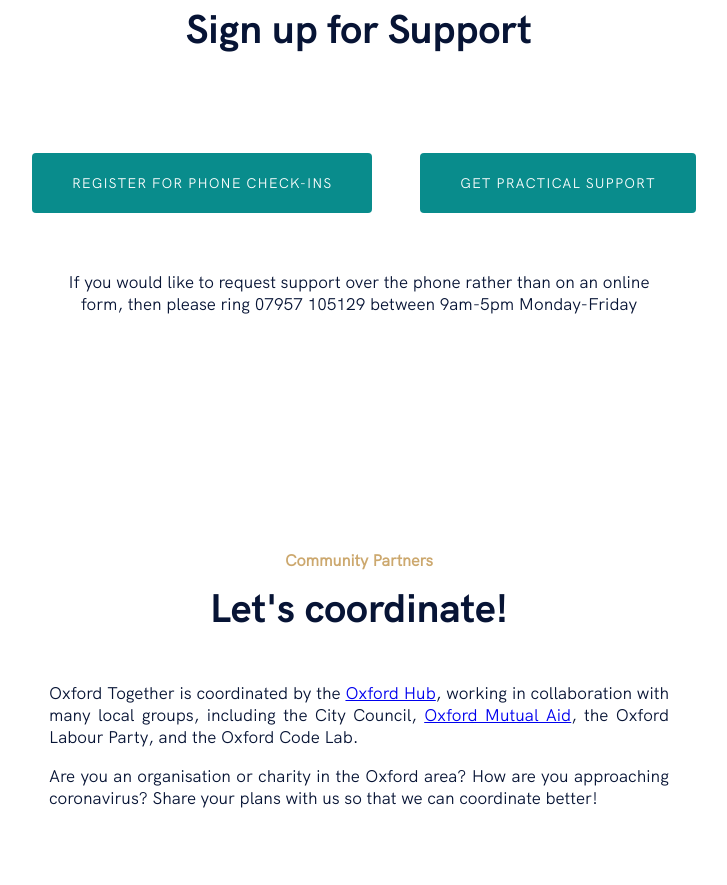
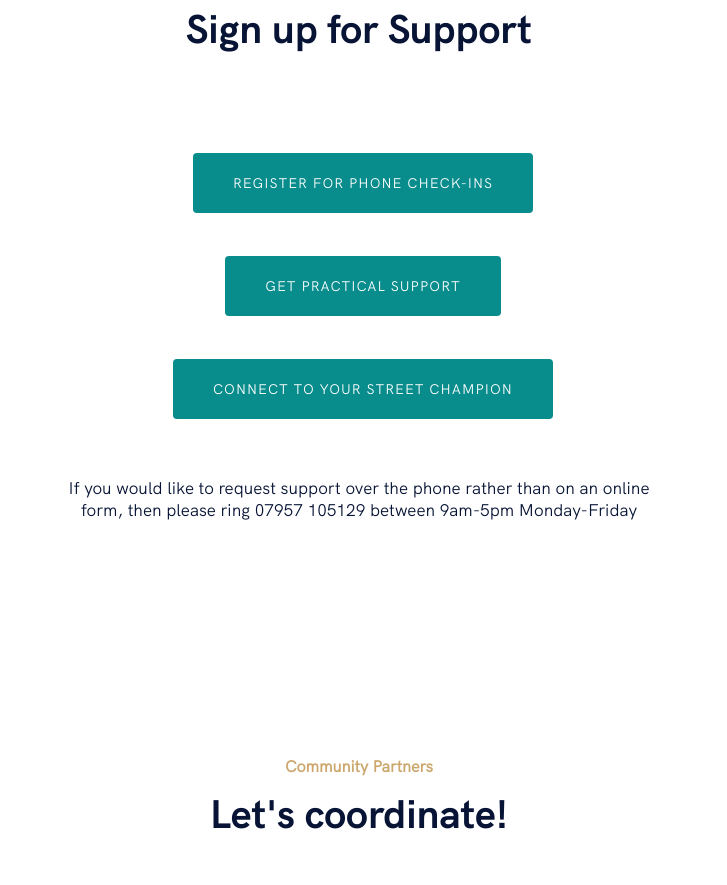
Before and after one commit to oxfordtogether/website, a Gatsby site: page / in a window 1280 px wide. Shown: the part 1462-2347 px from the top of the page, without its empty margins (281-1008 px from the left). Built offline with nearby package versions, Linux system fonts and the light colour scheme; Gatsby itself is replaced by a stand-in of ours.

Commit message:
Connect to street champion

```diff
--- a/src/components/sections/intro.js
+++ b/src/components/sections/intro.js
@@ -61,6 +61,11 @@
               <HeaderButton>Get practical support</HeaderButton>
             </ButtonLink>
           </FeatureItem>
+          <FeatureItem>
+            <ButtonLink href="./postcode-lookup" target="_blank">
+              <HeaderButton>Connect to your street champion</HeaderButton>
+            </ButtonLink>
+          </FeatureItem>
         </FeaturesGrid>
         <FeatureTextWrapper>
           <FeatureText>
@@ -97,7 +102,7 @@
 const FeaturesGrid = styled.div`
   max-width: 670px;
   display: grid;
-  grid-template-columns: 1fr 1fr;
+  grid-template-columns: 1fr;
   margin: 100px auto 0px auto;
   grid-column-gap: 40px;
   grid-row-gap: 35px;
```
